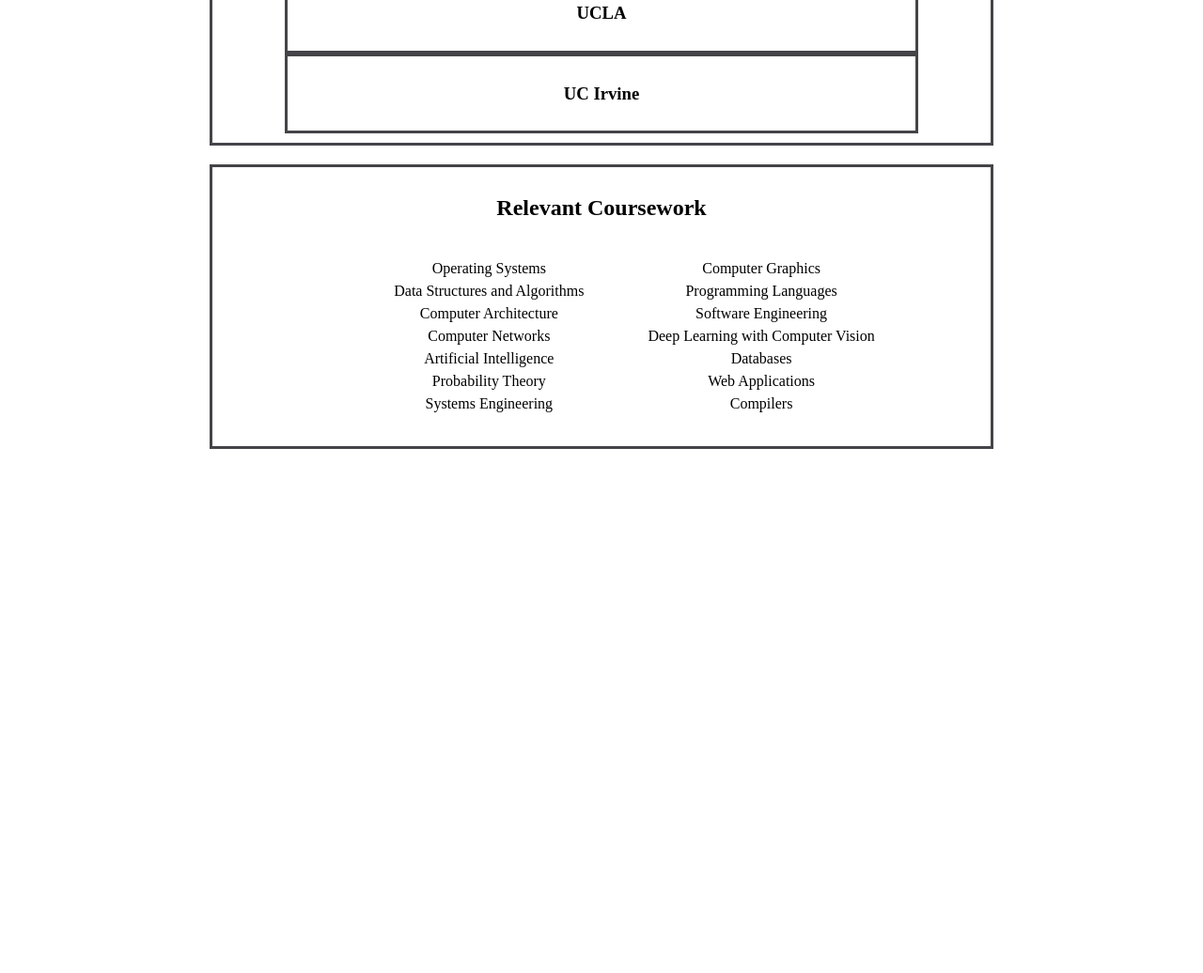
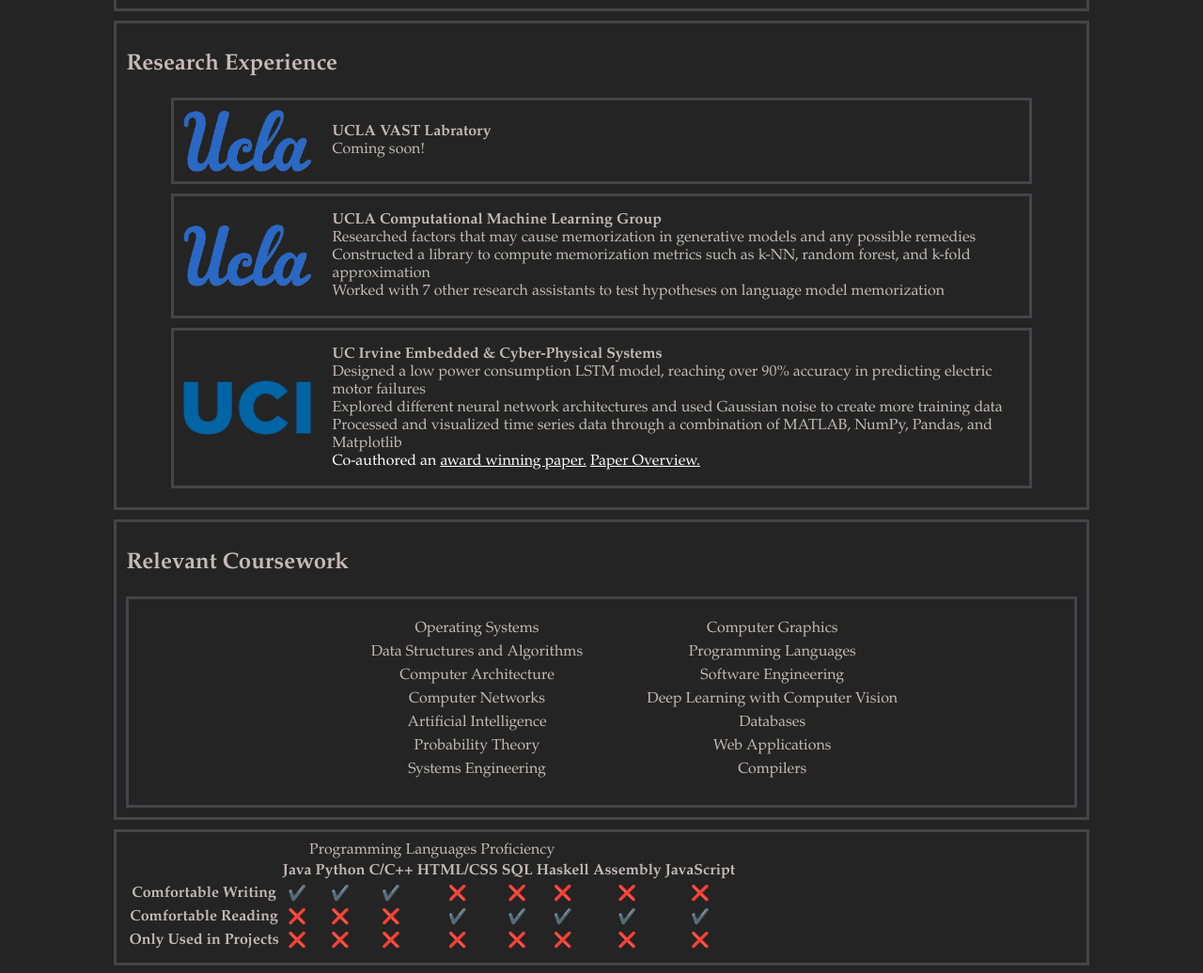
Before and after one commit to warrickhe/AboutMe, a plain HTML site: page index.html in a window 1280 px wide. Shown: the part 588-1624 px from the top of the page at 94% size. Before the commit the page ends 1084 px from the top, so only its background shows below. Drawn offline with Linux system fonts and the light colour scheme.

Commit message:
Finish Resume Items

```diff
--- a/index.html
+++ b/index.html
@@ -3,9 +3,11 @@
   <head>
     <title>Warrick He</title>
     <link rel="stylesheet" href="style.css">
+    <meta charset="UTF-8">
+    <meta name="author" content="Warrick He">
   </head>
   <body>
-    <div class="outer">
+    <div class="resume_section">
         <div>
             <h1>
                 Warrick Leon Liyang He
@@ -13,37 +15,69 @@
         </div>
     </div>
 
-    <div class="outer">
-        <div>
+    <div class="resume_section">
         <h2>
             Work Experience
         </h2>
-            <div>
-                <h3>Nutanix</h3>
-                <p>Did something <br> Did something else</p>
+        <div class="resume_item">
+            <img src="images/nutanix.png" alt="Nutanix">
+            <p>
+                <strong>Nutanix — Software Engineer Intern</strong><br>
+                Constructed a Grafana Prometheus dashboard in Python to perform analysis on NVIDIA GPU performance
+                <br>Reduced weeks long debugging efforts into hours by providing key task related metrics of over 40 processes
+                <br>Aggregated and used data to detect system regression, visualizing it using Grafana and Elastic Search
+                <br>Writing Python tools to analyze the performance of distributed systems under the stress of 3000 virtual machines
+            </p>
         </div>
-            <div>
-                <h3>Umbo Computer Vision</h3>
-            </div>
+        <div class="resume_item" alt="UmboCV">
+            <img src="images/umbo_cv.png">
+            <p>
+                <strong>Umbo Computer Vision — Software Engineer Intern</strong><br>
+                Wrote a Python script that can generate videos of people walking or standing at any distance on any background
+                <br>Identified the causes of the computer vision model’s failed test cases and provided crucial feedback to teams
+                <br>Automated product testing by using Linux and Python scripts to generate over 60 hours of fake traffic
+            </p>
         </div>
     </div>
 
-    <div class="outer">
-        <div>
+    <div class="resume_section">
         <h2>
             Research Experience
         </h2>
-            <div>
-                <h3>UCLA</h3>
+        <div class="resume_item">
+            <img src="images/ucla.png" alt="UCLA">
+            <p>
+                <strong>UCLA VAST Labratory</strong><br>
+                Coming soon!
+            </p>
         </div>
-            <div>
-                <h3>UC Irvine</h3>
+        <div class="resume_item">
+            <img src="images/ucla.png" alt="UCLA">
+            <p>
+                <strong>UCLA Computational Machine Learning Group</strong><br>
+                Researched factors that may cause memorization in generative models and any possible remedies
+                <br>Constructed a library to compute memorization metrics such as k-NN, random forest, and k-fold approximation
+                <br>Worked with 7 other research assistants to test hypotheses on language model memorization
+            </p>
+        </div>
+        <div class="resume_item">
+            <img src="images/uc_irvine.png" alt="UC Irvine">
+            <p>
+                <strong>UC Irvine Embedded & Cyber-Physical Systems</strong><br>
+                Designed a low power consumption LSTM model, reaching over 90% accuracy in predicting electric motor failures
+                <br>Explored different neural network architectures and used Gaussian noise to create more training data
+                <br>Processed and visualized time series data through a combination of MATLAB, NumPy, Pandas, and Matplotlib
+                <br>
+                <span style="color:white">
+                    Co-authored an <a href="ieeexplore.ieee.org/document/9556333">award winning paper.</a>
+                    <a href="Paper Overview: archive-www.ics.uci.edu/community/news/view news.php?id=2063">Paper Overview.</a>
+                </span>
+            </p>
         </div>
     </div>
-    </div>
-    <div class="outer">
-        <div>
+    <div class="resume_section">
         <h2>Relevant Coursework</h2>
+        <div class="center">
             <ul class="courses">
                 <li>
                     <ul>
@@ -70,6 +104,61 @@
             </ul>
         </div>
     </div>
+    <div class="resume_section center">
+        <table>
+            <caption>
+                Programming Languages Proficiency
+            </caption>
 
+            <thead>
+                <tr>
+                <th scope="col"></th>
+                <th scope="col">Java</th>
+                <th scope="col">Python</th>
+                <th scope="col">C/C++</th>
+                <th scope="col">HTML/CSS</th>
+                <th scope="col">SQL</th>
+                <th scope="col">Haskell</th>
+                <th scope="col">Assembly</th>
+                <th scope="col">JavaScript</th>
+                </tr>
+            </thead>
+            <tbody>
+                <tr>
+                <th scope="row">Comfortable Writing</th>
+                    <td>✔️</td>
+                    <td>✔️</td>
+                    <td>✔️</td>
+                    <td>❌</td>
+                    <td>❌</td>
+                    <td>❌</td>
+                    <td>❌</td>
+                    <td>❌</td>
+                </tr>
+                <tr>
+                    <th scope="row">Comfortable Reading</th>
+                    <td>❌</td>
+                    <td>❌</td>
+                    <td>❌</td>
+                    <td>✔️</td>
+                    <td>✔️</td>
+                    <td>✔️</td>
+                    <td>✔️</td>
+                    <td>✔️</td>
+                </tr>
+                <tr>
+                    <th scope="row">Only Used in Projects</th>
+                    <td>❌</td>
+                    <td>❌</td>
+                    <td>❌</td>
+                    <td>❌</td>
+                    <td>❌</td>
+                    <td>❌</td>
+                    <td>❌</td>
+                    <td>❌</td>
+                </tr>
+            </tbody>
+        </table>
+    </div>
   </body>
 </html>
--- a/style.css
+++ b/style.css
@@ -1,28 +1,69 @@
+html {
+    background-color: #242424;
+    color: #c5b9b9;
+    font-family: 'Garamond';
+    font-style: normal;
+    font-variant: slashed-zero;
+}
+
+h1 {
+    color: #FFF;
+}
+
+a {
+color: #FFF;
+}
+
+img {
+    display: inline-block;
+    width: MAX(15%, 80PX);
+    height: MAX(15%, 80PX);
+    padding: 10px;
+}
+
+td {
+    text-align: center;
+}
+
+div {
+    border: 3px solid rgb(68, 68, 73);
+}
+
 ul {
     list-style: none;
+    display: inline-block;
 }
-ul li {
+
+ul > li {
     float:left; margin: 0 5px; padding: 3px 2px;
 }
-ul li ul {
+ul > li > ul {
     display: grid;
 }
+
 .courses {
     display: inline-block;
     margin-right: 10px; /* add spacing between items */
 }
 
-div {
+.resume_section {
     margin: auto;
     width: 80%;
-    border: 3px solid rgb(68, 68, 73);
     padding: 10px;
+    text-align: left;
+    margin-top: 10px;
+}
+
+.resume_item {
+    width: 90%;
+    align-items: center;
+    display: flex;
+    flex-direction: row;
+    gap: 12px;
+    margin: auto;
+    margin-bottom: 10px;
+}
+
+.center{
     text-align: center;
 }
-
-.outer {
-    margin: auto;
-    width: 80%;
-    border: 0px solid rgb(68, 68, 73);
-    padding: 10px;
-}
```
Also changed, not shown: favicon-1,favicon-2,favicon-3/favicon-1.png (added), favicon-1,favicon-2,favicon-3/favicon-2.png (added), favicon-1,favicon-2,favicon-3/favicon-3.png (added), favicon.ico, favicon_io/android-chrome-192x192.png (deleted), favicon_io/android-chrome-512x512.png (deleted), favicon_io/apple-touch-icon.png (deleted), favicon_io/favicon-16x16.png (deleted), favicon_io/favicon-32x32.png (deleted), favicon_io/favicon.ico (deleted), favicon_io/site.webmanifest (deleted), images/my_name.jpeg (added), images/nutanix.png. Lines whose indentation alone changed are shown as unchanged.
